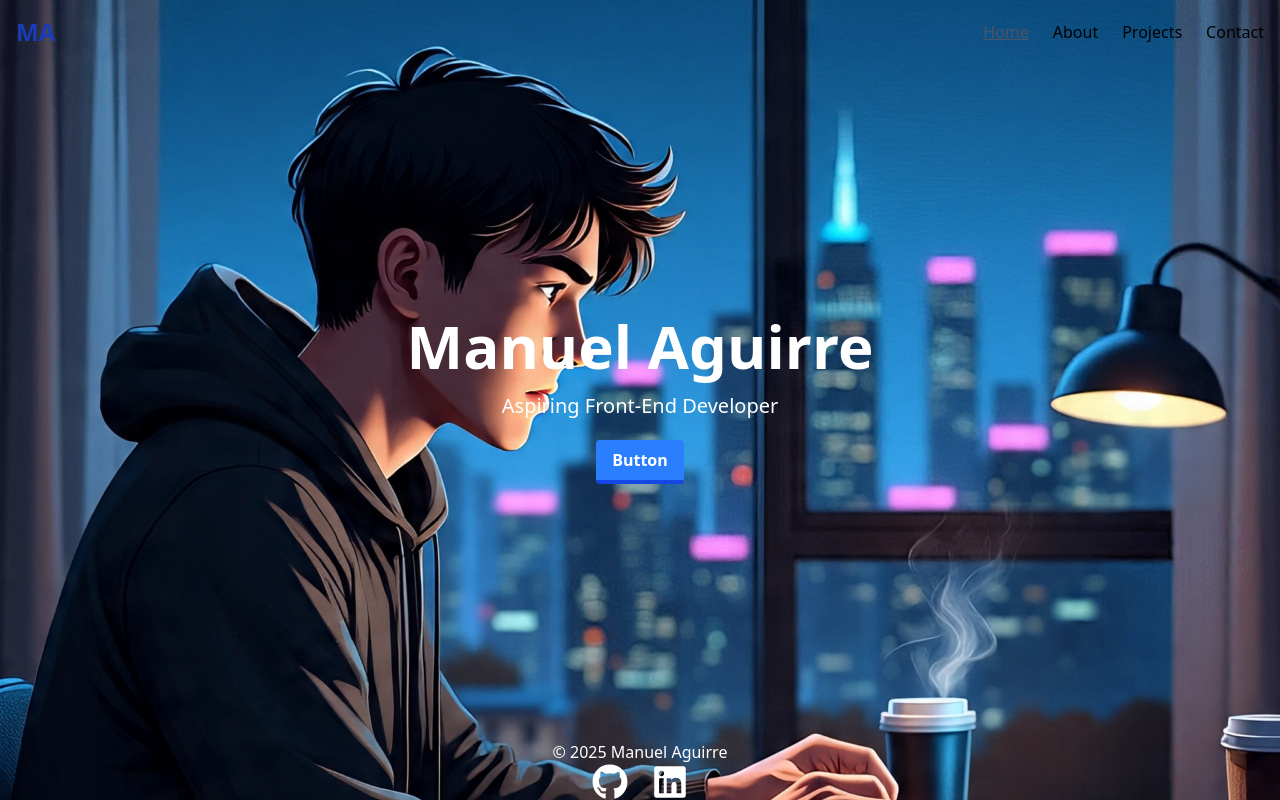
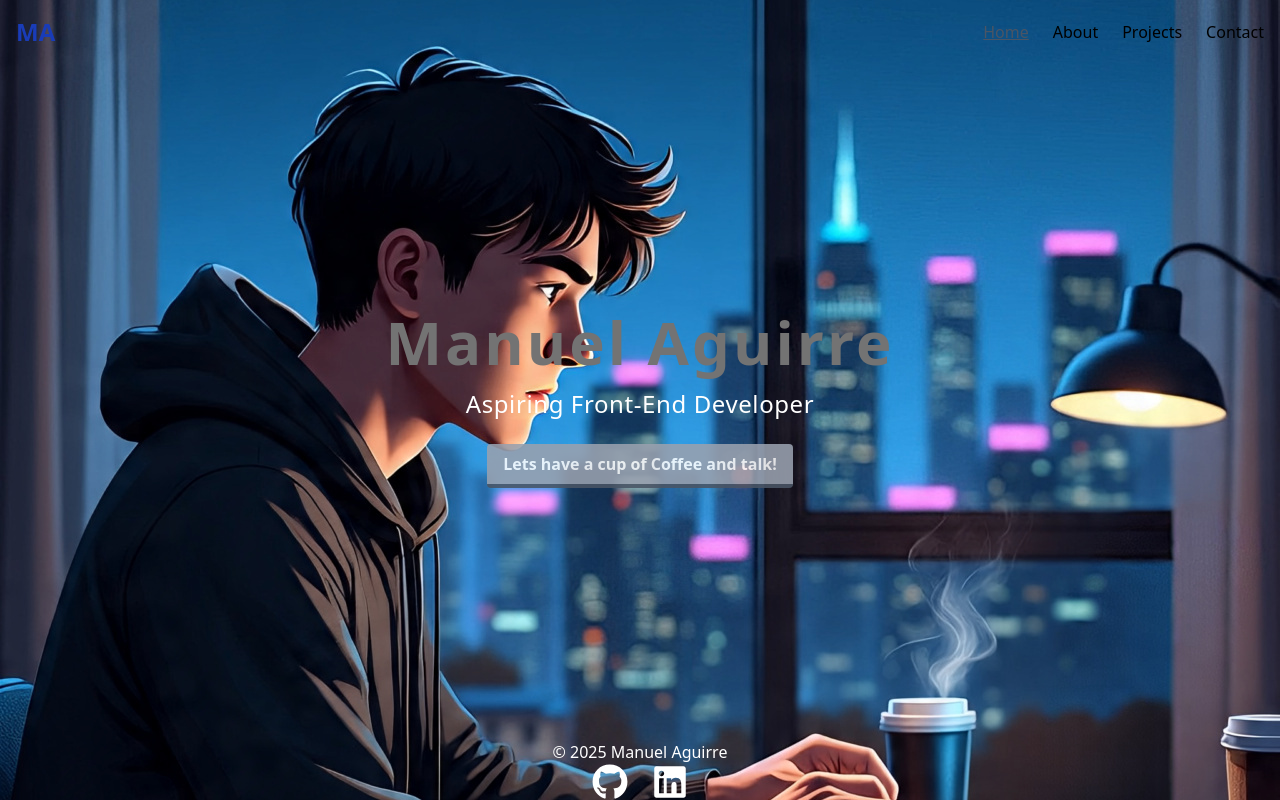
Before and after one commit to aguirreMan/updated-portfolio-website, a React (Vite) app: page / in a window 1280 px wide. Built offline with nearby package versions, Linux system fonts and the light colour scheme.

Commit message:
Worked on adding framer motion to my home page website and the button component

```diff
--- a/package.json
+++ b/package.json
@@ -11,6 +11,7 @@
   },
   "dependencies": {
     "@tailwindcss/vite": "^4.1.11",
+    "framer-motion": "^12.23.12",
     "react": "^19.1.0",
     "react-dom": "^19.1.0",
     "react-icons": "^5.5.0",
--- a/src/components/Button.jsx
+++ b/src/components/Button.jsx
@@ -1,12 +1,19 @@
 import React from 'react'
 import { Link } from 'react-router-dom'
+import { motion } from 'framer-motion'
 
 export default function Button() {
   return (
     <Link to='/Contact'>
-    <button class="bg-blue-500 hover:bg-blue-400 text-white font-bold py-2 px-4 border-b-4 border-blue-700 hover:border-blue-500 rounded cursor-pointer">
-      Button
-    </button>
+    <motion.button className="bg-gray-400 text-white font-bold py-2 px-4 border-b-4 border-b-gray-600 rounded cursor-pointer"
+    initial={{ opacity: 0.8, y: 20}}
+    animate={{ opacity: 0.88, y: 0}}
+    whileHover={{scale: 1.1}}
+    whileTap={{ scale: 0.95}}
+    transition={{ type: 'tween', ease: 'easeOut', duration: 0.8}}
+    >
+      Lets have a cup of Coffee and talk!
+    </motion.button>
     </Link >
   )
 }
--- a/src/components/pages/Home.jsx
+++ b/src/components/pages/Home.jsx
@@ -1,14 +1,26 @@
 import React from 'react'
 import Button from '../Button'
+import { motion } from 'framer-motion'
 
 export default function Home() {
+  const name = 'Manuel Aguirre'
   return (
     <div className='relative h-screen w-full'>
       <img src="/assets/hero-image.jpeg" alt="Hero"
         className='absolute inset-0 w-full h-full object-cover z-0' />
       <div className="relative z-10 flex flex-col items-center justify-center h-full text-white text-center">
-        <h1 className="text-4xl md:text-6xl font-bold">Manuel Aguirre</h1>
-        <p className="text-xl mt-4 font-medium pb-5">Aspiring Front-End Developer</p>
+        <h1 className="text-4xl md:text-6xl font-bold text-neutral-500 tracking-wider">
+          {name.split('').map((char, index) => (
+            <motion.span
+              key={index}
+              initial={{ opacity: 0, x: -18 }}
+              animate={{ opacity: 1, x: 0 }}
+              transition={{ duration: 2.5, delay: index * 0.2 }} >
+              {char}
+            </motion.span>
+          ))}
+        </h1>
+        <p className="text-2xl mt-4 font-medium pb-6 tracking-wide">Aspiring Front-End Developer</p>
         <Button />
       </div>
     </div>
```
Also changed, not shown: 1 other file (tests, documents, lock files or other folders).
